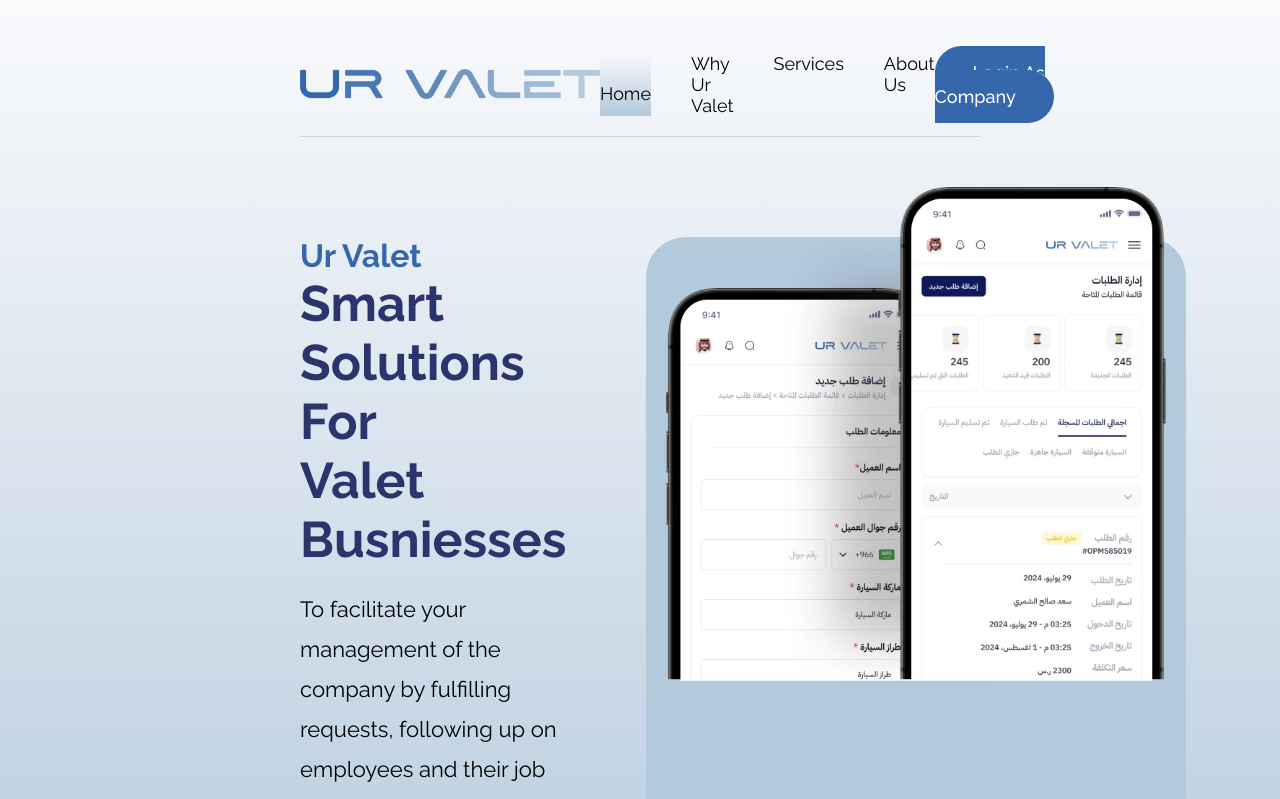
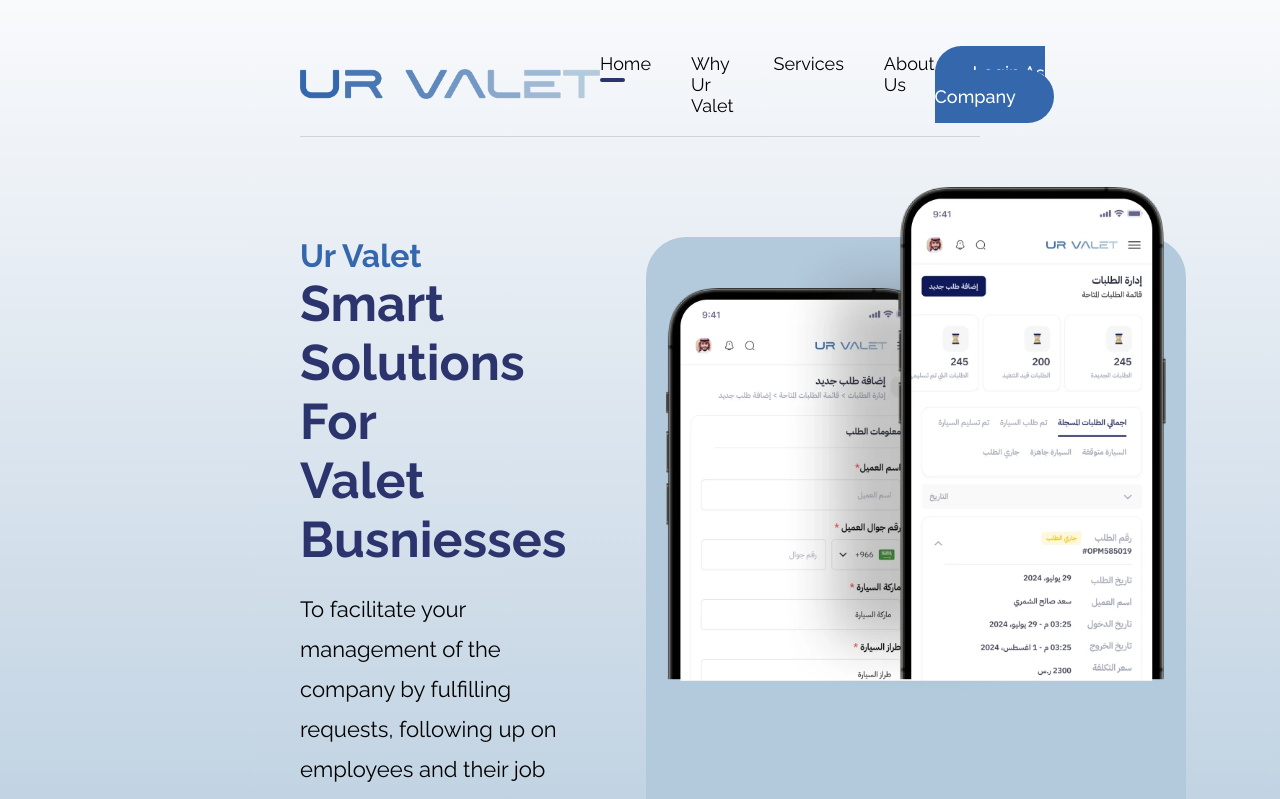
Before and after one commit to alsaeedfayed/Ur-Valet, a website: page src/index-en.html in a window 1280 px wide. Both pictures are taken after a click on the link "Home". Shown: the top 799 px of the page. Drawn offline with Linux system fonts and the light colour scheme.

Commit message:
feat: :fire: active hover li
add border bottom to hovered li and active li

```diff
--- a/src/index-en.html
+++ b/src/index-en.html
@@ -52,7 +52,7 @@
                     alt="arrow icons"
                   />
                 </li>
-                <li class="list-items__item home"><a href="#home">Home</a></li>
+                <li class="list-items__item"><a href="#home">Home</a></li>
                 <li class="list-items__item">
                   <a href="#why">why ur valet</a>
                 </li>
--- a/src/js/main.js
+++ b/src/js/main.js
@@ -8,7 +8,7 @@
 
 document.addEventListener("DOMContentLoaded", () => {
   const menuToggle = document.querySelector(".header__menu-toggle");
-  const listItems = document.querySelectorAll("#myList li");
+  const listItems = document.querySelectorAll("#myList li a");
   const navBar = document.querySelector(".header__nav-bar");
 
   menuToggle.addEventListener("click", () => {
@@ -23,6 +23,9 @@
   function handleClickListItem() {
     navBar.classList.remove("active");
     menuToggle.classList.remove("active");
+
+    listItems.forEach((li) => li.classList.remove("activee"));
+    this.classList.add("activee");
   }
   const currentYear = new Date().getFullYear();
   document.getElementById("year").textContent = currentYear;
--- a/src/scss/pages/_home.scss
+++ b/src/scss/pages/_home.scss
@@ -56,13 +56,37 @@
             text-decoration: none;
             color: $color-black;
             transition: all 0.5s ease-in-out;
+            position: relative;
+
+            //Apply the line on hover li
+            &:after {
+              content: "";
+              position: absolute;
+              left: 0;
+              top: 2.5rem;
+              bottom: 0;
+              height: 0.4rem;
+              width: 0;
+              border-radius: 2px;
+              background-color: $color-primary;
+              transition: width 0.3s ease;
+            }
+
+            &:hover::after {
+              width: 50%;
+            }
+
+            &.activee::after {
+              width: 50%;
+            }
+
             &:hover {
               color: $color-primary;
             }
-            &:focus {
-              color: $color-secondary;
-              border-bottom: 3px solid $color-secondary;
-            }
+            // &:focus {
+            //   color: $color-secondary;
+            //   border-bottom: 3px solid $color-secondary;
+            // }
           }
         }
       }
```
Also changed, not shown: src/css/styles.css, 1 other file.
